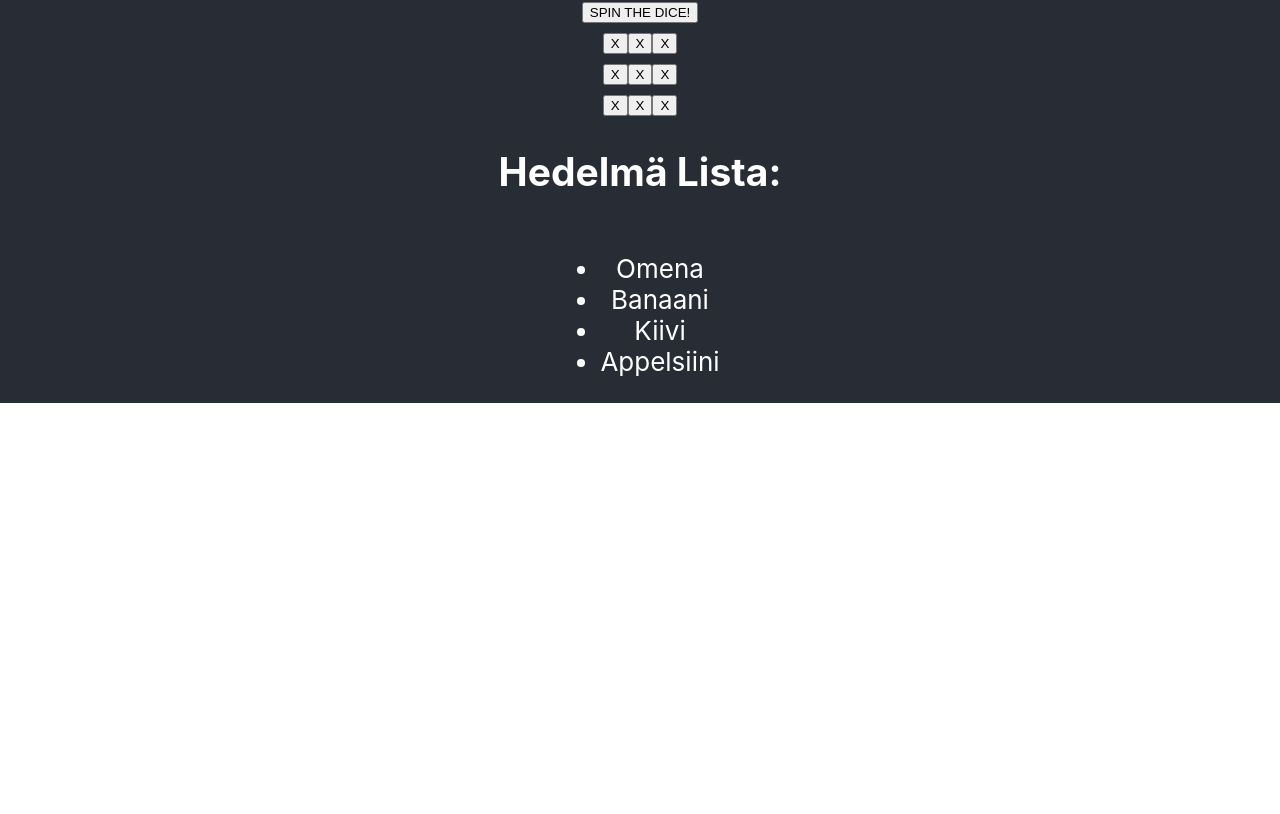
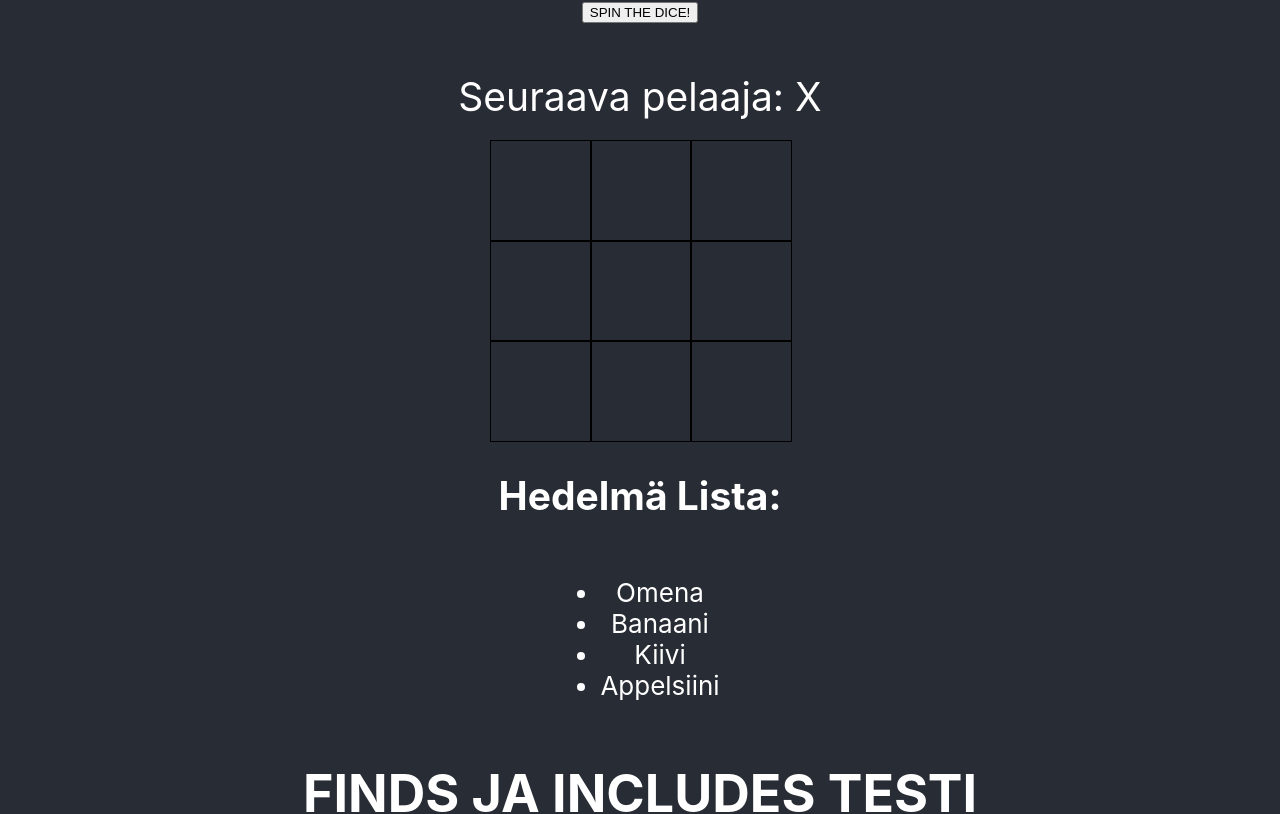
Before and after one commit to AleksiLuukkanen/perus-asiat-aleksi, a React (Create React App) app in the folder perus-asiat/my-react-app/: page / in a window 1280 px wide. Shown: the part 797-1611 px from the top of the page. Before the commit the page ends 1200 px from the top, so only its background shows below. Built offline with nearby package versions, Linux system fonts and the light colour scheme.

Commit message:
päivitys

```diff
--- a/perus-asiat/my-react-app/src/App.js
+++ b/perus-asiat/my-react-app/src/App.js
@@ -6,6 +6,8 @@ import Timer from './components/timer.jsx';
 import Dice from './components/arpakuutio.jsx';
 import Ristinolla from './components/ristinolla.jsx';
 import HedelmäLista from './components/list_keys.jsx';
+import Autot from "./components/find_includes.jsx";
+import Haetieto from "./components/promises.jsx";
 
 
 function App() {
@@ -18,6 +20,8 @@ function App() {
              <Dice/>
              <Ristinolla/>
              <HedelmäLista/>
+             <Autot/>
+             <Haetieto/>
              </header>
         </div>
     );
--- /dev/null
+++ b/perus-asiat/my-react-app/src/components/find_includes.jsx
@@ -0,0 +1,20 @@
+import React from "react";
+
+function Autot() {
+    const autoja = ["punanen auto", "sininen auto", "keltaset autot"]
+
+    const etsiAuto = autoja.find(autoja => autoja.endsWith("t"));
+
+    const sininenAuto = autoja.includes("sininen auto");
+
+    return (
+        <>
+        <h1>FINDS JA INCLUDES TESTI</h1>
+        <p>Autot jotka loppuu kirjaimeen "t": {etsiAuto}</p>
+        <p>Onko listassa sininenauto? {sininenAuto ? "Kyllä" : "Ei"}</p>
+        </>
+
+    );
+}
+
+export default Autot;
--- /dev/null
+++ b/perus-asiat/my-react-app/src/components/promises.jsx
@@ -0,0 +1,33 @@
+import React, { useState, useEffect } from 'react';
+
+const Haetieto = () => {
+  const [data, setData] = useState('');
+
+  useEffect(() => {
+    const fetchData = () => {
+      return new Promise((resolve, reject) => {
+        setTimeout(() => {
+          const fetchedData = "Tässä on saatu tieto";
+          resolve(fetchedData);
+        }, 2000);
+      });
+    };
+
+    fetchData()
+      .then((fetchedData) => {
+        setData(fetchedData);
+      })
+      .catch((error) => {
+        console.error("Virhe:", error);
+      });
+  }, []);
+
+  return (
+    <div>
+      <h1>React Promises Esimerkki</h1>
+      <p>{data ? data : "Ladataan tietoa..."}</p>
+    </div>
+  );
+};
+
+export default Haetieto;
--- a/perus-asiat/my-react-app/src/components/ristinolla.jsx
+++ b/perus-asiat/my-react-app/src/components/ristinolla.jsx
@@ -1,30 +1,92 @@
-import React, { useState } from "react";
+import React, { useState } from 'react';
 
-function Ristinolla() {
+const Ristinolla = () => {
+  const [laudat, asetaLaudat] = useState(Array(9).fill(null));
+  const [onXVuoro, asetaXVuoro] = useState(true);
 
-    function Pelaus() {
+  const klikkaus = (indeksi) => {
+    const uudetLaudat = [...laudat];
+    if (laskeVoittaja(laudat) || uudetLaudat[indeksi]) return;
+    uudetLaudat[indeksi] = onXVuoro ? 'X' : 'O';
+    asetaLaudat(uudetLaudat);
+    asetaXVuoro(!onXVuoro);
+  };
 
-      }
-      return (
-        <>
-        <div className="board">
-        <button onClick={Pelaus} className="kuutio">X</button>
-        <button onClick={Pelaus} className="kuutio">X</button>
-        <button onClick={Pelaus} className="kuutio">X</button>
-        </div>
-        <div className="board">
-        <button onClick={Pelaus} className="kuutio">X</button>
-        <button onClick={Pelaus} className="kuutio">X</button>
-        <button onClick={Pelaus} className="kuutio">X</button>
-        </div>
-        <div className="board">
-        <button onClick={Pelaus} className="kuutio">X</button>
-        <button onClick={Pelaus} className="kuutio">X</button>
-        <button onClick={Pelaus} className="kuutio">X</button>
-        </div>
-        </>
+  const renderoiRuutu = (indeksi) => {
+    return (
+      <div
+        className="ruutu"
+        onClick={() => klikkaus(indeksi)}
+        style={{
+          width: '100px',
+          height: '100px',
+          border: '1px solid black',
+          display: 'flex',
+          justifyContent: 'center',
+          alignItems: 'center',
+          fontSize: '2em',
+        }}
+      >
+        {laudat[indeksi]}
+      </div>
     );
-}
+  };
+
+  const voittaja = laskeVoittaja(laudat);
+  const status = voittaja
+    ? `Voittaja: ${voittaja}`
+    : `Seuraava pelaaja: ${onXVuoro ? 'X' : 'O'}`;
+
+  return (
+    <div
+      className="sovellus"
+      style={{
+        display: 'flex',
+        flexDirection: 'column',
+        alignItems: 'center',
+        marginTop: '50px',
+      }}
+    >
+      <div className="tila" style={{ marginBottom: '20px', fontSize: '1.5em' }}>
+        {status}
+      </div>
+      <div
+        className="lauta"
+        style={{
+          display: 'flex',
+          flexWrap: 'wrap',
+          width: '300px',
+          height: '300px',
+        }}
+      >
+        {laudat.map((ruutu, indeksi) => (
+          <div key={indeksi} style={{ width: '33.33%', height: '33.33%' }}>
+            {renderoiRuutu(indeksi)}
+          </div>
+        ))}
+      </div>
+    </div>
+  );
+};
+
+const laskeVoittaja = (ruudut) => {
+  const rivit = [
+    [0, 1, 2],
+    [3, 4, 5],
+    [6, 7, 8],
+    [0, 3, 6],
+    [1, 4, 7],
+    [2, 5, 8],
+    [0, 4, 8],
+    [2, 4, 6],
+  ];
+  for (let i = 0; i < rivit.length; i++) {
+    const [a, b, c] = rivit[i];
+    if (ruudut[a] && ruudut[a] === ruudut[b] && ruudut[a] === ruudut[c]) {
+      return ruudut[a];
+    }
+  }
+  return null;
+};
 
 export default Ristinolla;
-// Jatkan lomalla, kaikki muu keskeneräinen myös mainittu readme
```
Also changed, not shown: perus-asiat/my-react-app/src/components/rest_spreadoperator.jsx (added).
